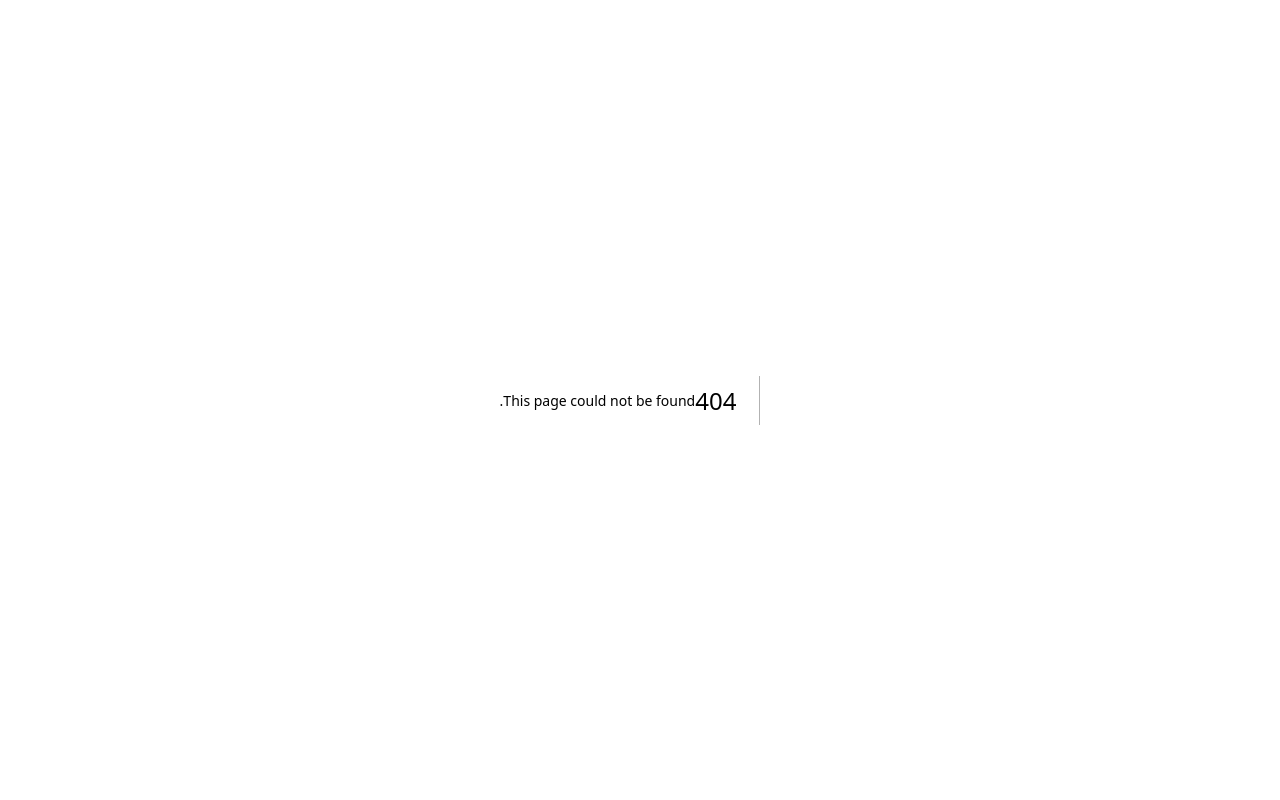
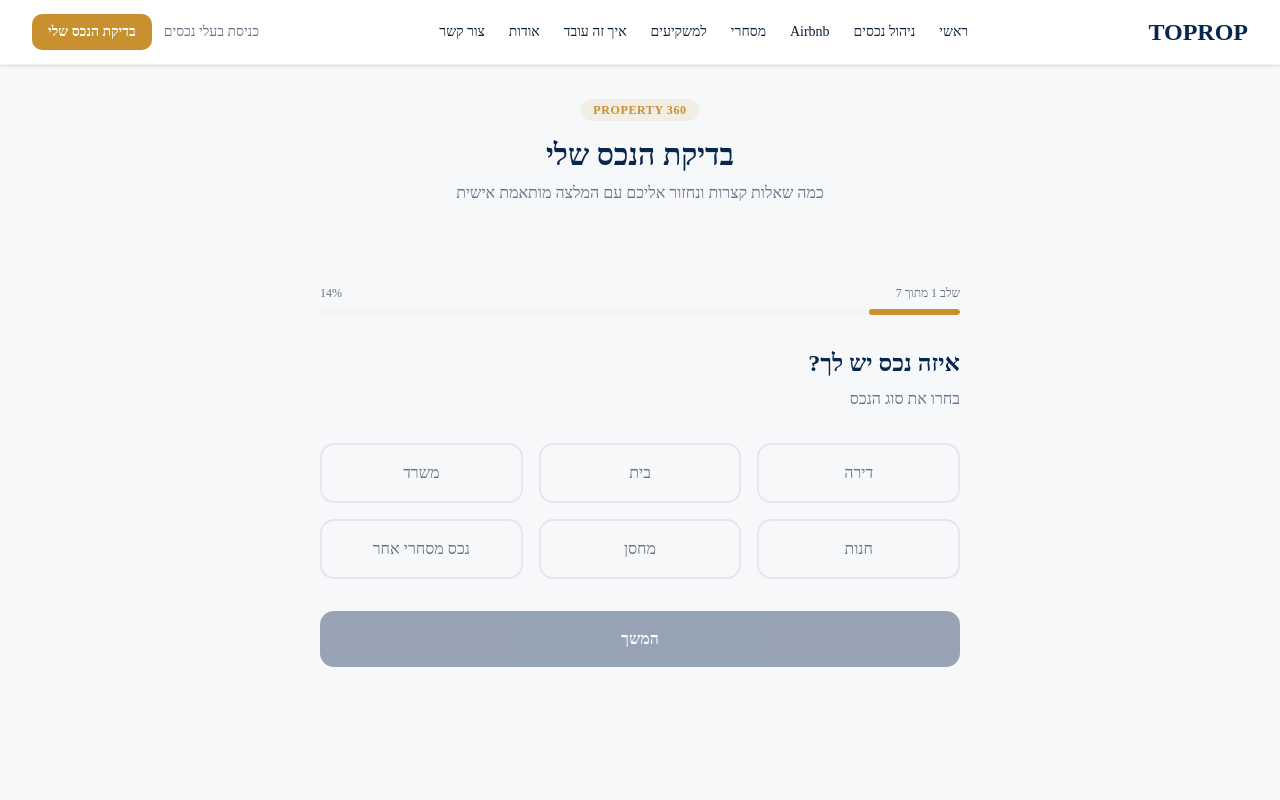
Before and after one commit to smprop360-bit/sm-property-management, a Next.js app: page /property-360 in a window 1280 px wide. Before the commit this address had no page. Shown: the top 800 px of the page. Built offline with nearby package versions, Linux system fonts and the light colour scheme; a web font is replaced by a local one.

Commit message:
feat: add Property 360 wizard page

```diff
--- /dev/null
+++ b/src/app/(public)/property-360/page.tsx
@@ -0,0 +1,25 @@
+import WizardShell from '@/components/property-360/WizardShell';
+
+export const metadata = {
+  title: 'Property 360 | TOPROP',
+  description: 'בדיקת הנכס שלך — השוואת מסלולים, פוטנציאל השבחה והמלצת פעולה.',
+};
+
+export default function Property360Page() {
+  return (
+    <div className="min-h-screen bg-surface py-8">
+      <div className="max-w-2xl mx-auto px-4 mb-8 text-center">
+        <span className="bg-gold/10 text-gold text-xs font-bold px-3 py-1 rounded-full tracking-wider">
+          PROPERTY 360
+        </span>
+        <h1 className="font-heading text-3xl font-bold text-navy mt-4 mb-2">
+          בדיקת הנכס שלי
+        </h1>
+        <p className="text-brand-muted">
+          כמה שאלות קצרות ונחזור אליכם עם המלצה מותאמת אישית
+        </p>
+      </div>
+      <WizardShell />
+    </div>
+  );
+}
```
